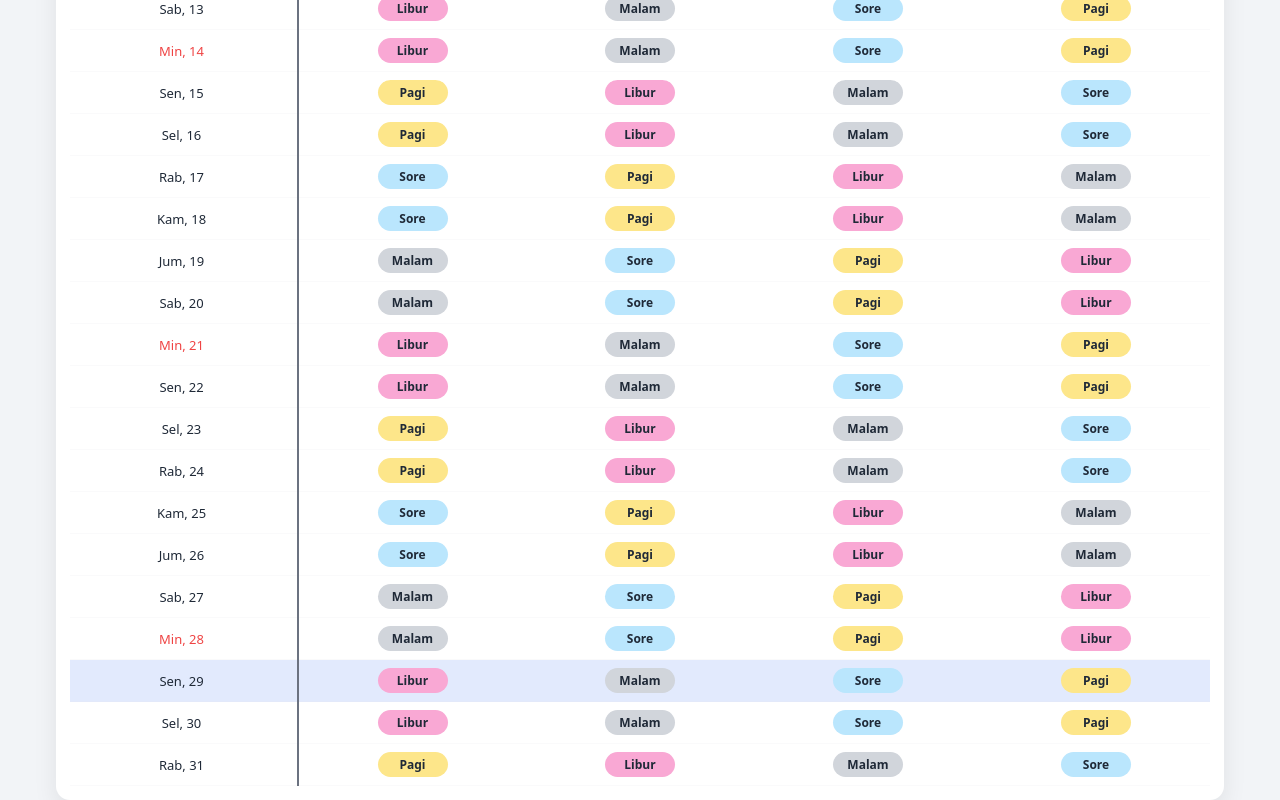
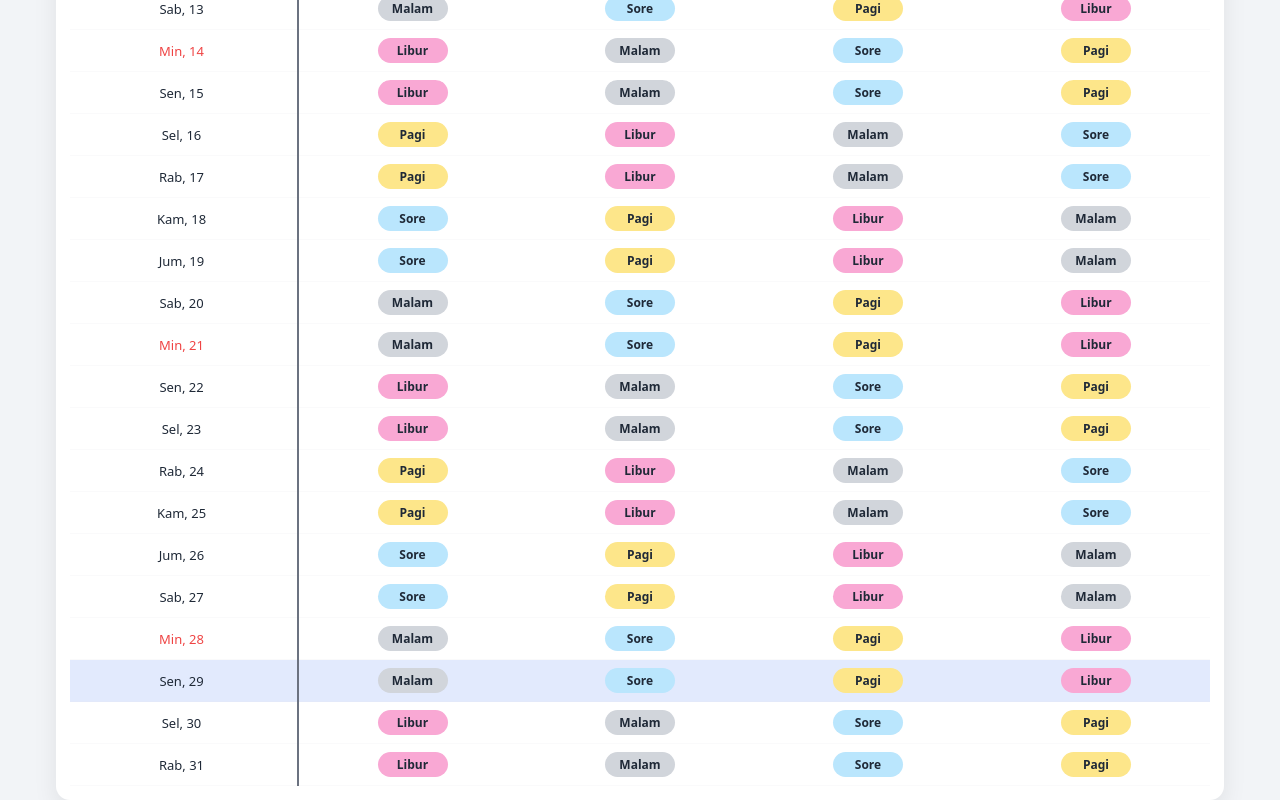
Before and after one commit to Calvinism252/Jadwal, a plain HTML site: page index.html in a window 1280 px wide. Drawn offline with Linux system fonts and the light colour scheme; no server answers.

Commit message:
Fix START_DATE initialization and clear localStorage
Updated START_DATE initialization to use year, month, and day parameters. Cleared localStorage for reset purposes.

```diff
--- a/index.html
+++ b/index.html
@@ -383,7 +383,7 @@ body:-webkit-full-screen .badge{
 
 <script>
 // ===== KONSTANTA & VARIABEL =====
-const START_DATE = new Date(); // 22 Desember 2025
+const START_DATE = new Date(2025, 11, 22); // 22 Desember 2025
 const SHIFT_CYCLE = ["Pagi","Pagi","Sore","Sore","Malam","Malam","Libur","Libur"];
 const OFFSETS = { A: 6, B: 4, C: 2, D: 0 }; // Offset default
 
@@ -1056,6 +1056,8 @@ document.addEventListener('keydown', function (e) {
 // ===== INITIALIZE =====
 const now = new Date();
 setMonth(now.getFullYear(), now.getMonth());
+// RESET SEMUA LOCALSTORAGE (PAKAI SEKALI AJA)
+localStorage.clear();
 </script>
 </body>
 </html>
```
